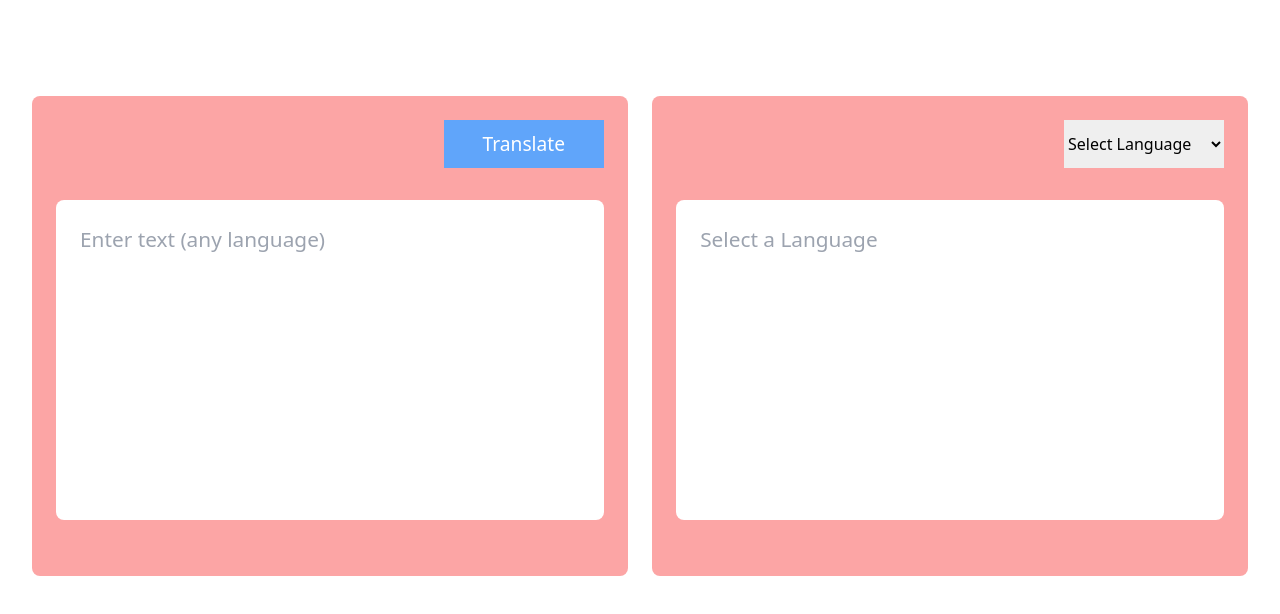
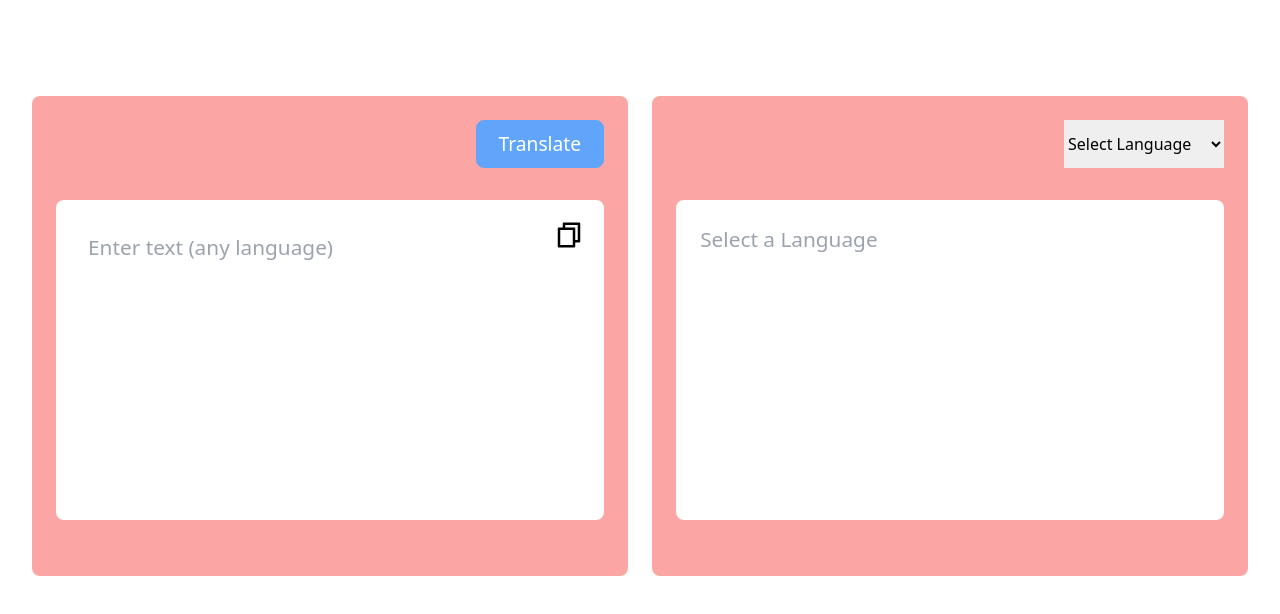
Before and after one commit to RrLSn/translatorApp, a React (Vite) app: page / in a window 1280 px wide. Shown: the top 614 px of the page. Built offline with nearby package versions, Linux system fonts and the light colour scheme.

Commit message:
translator App

```diff
--- a/src/App.css
+++ b/src/App.css
@@ -23,15 +23,15 @@ main{
 }
 
 .btn{
-    @apply w-[100%] h-[3rem] flex justify-end mb-[2rem] gap-[5rem]
+    @apply w-[100%] h-[3rem] flex justify-end mb-[2rem] gap-[3rem]
 }
 
 .translateBtn{
-    @apply bg-blue-400 text-white text-[1.2rem] py-[0.5rem] font-[500] w-[10rem] h-[100%] border border-blue-400
+    @apply bg-blue-400 text-white text-[1.2rem] py-[0.5rem] font-[500] w-[8rem] h-[100%] border border-blue-400 rounded-lg
 }
 
-textarea{
-    @apply w-[100%] h-[40vh] focus:outline-none rounded-lg
+.textarea{
+    @apply w-[100%] h-[40vh] rounded-lg flex bg-white p-[0.5rem]
 }
 
 .select{
@@ -45,3 +45,11 @@ textarea{
 .outputPlaceholder{
     @apply text-gray-400
 }
+
+.icon-btn{
+    @apply cursor-pointer
+}
+
+.icons{
+    @apply flex flex-col justify-between p-3
+}
--- a/src/components/Translator.jsx
+++ b/src/components/Translator.jsx
@@ -2,6 +2,7 @@ import React from 'react'
 import { useState } from 'react'
 import Languages from './Languages'
 import axios from 'axios'
+import {AiOutlineClose} from 'react-icons/ai'
 
 const Translator = () => {
 
@@ -9,7 +10,7 @@ const Translator = () => {
     const [outputText, setOutputText] = useState('')
     const [detectedLang, setDetectedLang] = useState('')
     const [selectedLang, setSelectedLang] = useState('')
-    // const [errMessage, setErrMessage] = useState()
+    const [copied, setCopied] = useState(false)
 
 
     const translateClick = async() =>{
@@ -39,8 +40,17 @@ const Translator = () => {
               const result = response.data[0].translations[0].text
               setOutputText(result)
               setDetectedLang(response.data[0].detectedLanguage.language)
-            //   console.log(detectedLang)
           } catch (error) {}
+    }
+
+    const clearInput = () => {
+        setInputText('')
+        setOutputText('')
+    }
+
+    const copyInputText = () => {
+        inputText.slice()
+
     }
 
   return (
@@ -51,10 +61,26 @@ const Translator = () => {
                     {/* <Languages setSelectedLang={setSelectedLang}/> */}
                     <button onClick={() => translateClick()} className='translateBtn'>Translate</button>
                 </div>
+
+                <div className='textarea'>
                 <textarea
-                placeholder='Enter text (any language)' className='resize-none p-[1.5rem] text-[1.3rem]'
-                onChange={(e) => setInputText(e.target.value)}></textarea>
+                placeholder='Enter text (any language)' className='resize-none p-[1.5rem] focus:outline-none w-[95%] h-[100%] text-[1.3rem]'
+                onChange={(e) => setInputText(e.target.value)}
+                value={inputText}></textarea>
+                <div className='icons'>
+                    {
+                        inputText !== '' &&
+                        <AiOutlineClose
+                        className='icon-btn close-btn'
+                        onClick={clearInput}
+                        />
+                    }
+                <img src="/Media/copyLine.svg"
+                className="w-[2rem]" onCopy={() => setCopied(true)} />
+                </div>
+                </div>
             </div>
+
             <div className="outputTextContainer containers">
                 <Languages setSelectedLang={setSelectedLang}/>
                 <div className='outputText'>
```
Also changed, not shown: public/Media/copyLine.svg (added).
